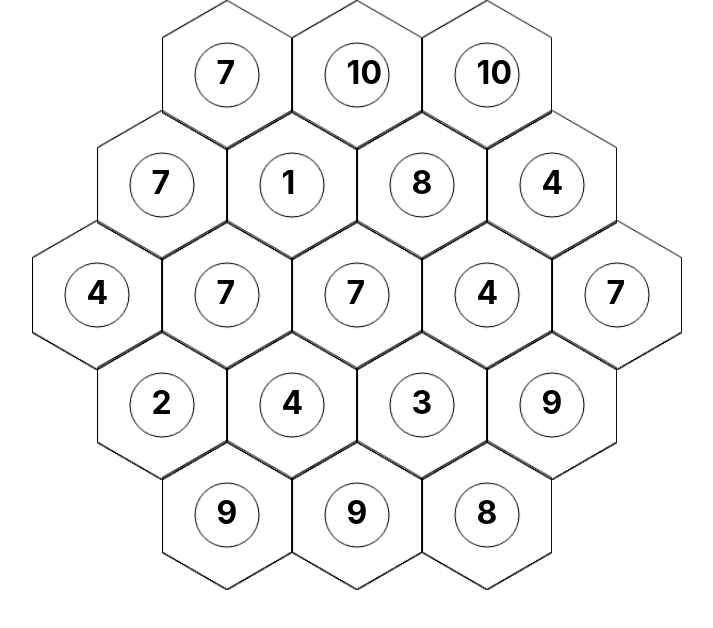
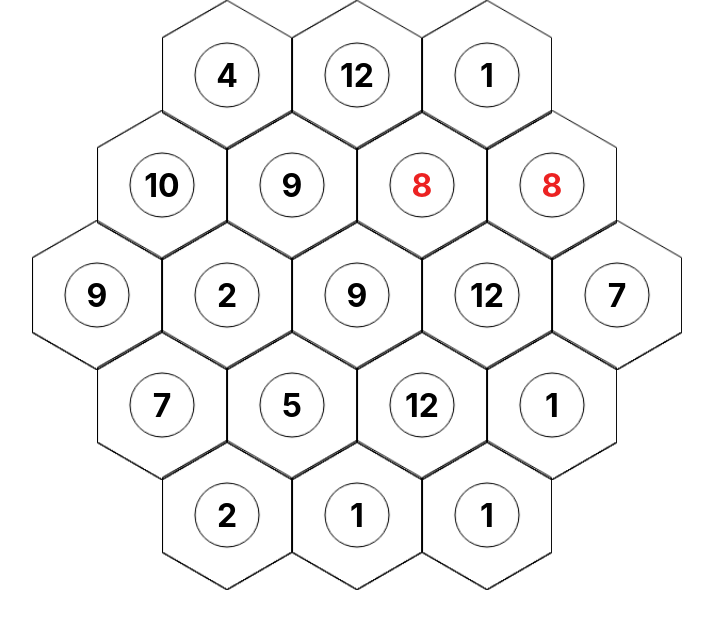
Before and after one commit to andrewthebare/catan_generator, a React (Create React App) app: page / in a window 1280 px wide. Shown: the top 628 px of the page, without its empty margins (283-996 px from the left). Built offline with nearby package versions, Linux system fonts and the light colour scheme.

Commit message:
Numbers are colored and better centered

```diff
--- a/src/App.js
+++ b/src/App.js
@@ -2,16 +2,13 @@ import React from "react";
 import './App.css';
 import Hex from "./Hex";
 import HexRow from "./HexRow";
+import Board from "./Board";
 
 
 function App() {
   return (
     <div className="App">
-      <HexRow hexNum={3} hexIndex={0}/>
-      <HexRow hexNum={4} hexIndex={4} hexStyle={{marginTop:-40,zIndex:-1}}/>
-      <HexRow hexNum={5} hexIndex={8} hexStyle={{marginTop:-40,zIndex:-1}}/>
-      <HexRow hexNum={4} hexIndex={14} hexStyle={{marginTop:-40,zIndex:-1}}/>
-      <HexRow hexNum={3} hexIndex={19} hexStyle={{marginTop:-40,zIndex:-1}}/>
+      <Board/>
     </div>
   );
 }
--- /dev/null
+++ b/src/Board.js
@@ -0,0 +1,21 @@
+import React, {useState, useEffect} from 'react';
+import { makeStyles } from '@material-ui/core/styles';
+import HexRow from "./HexRow";
+
+export default function Board(props){
+
+  const makeStandard = ()=>{
+    return(
+      <div>
+        <HexRow hexNum={3} hexIndex={0}/>
+        <HexRow hexNum={4} hexIndex={4} hexStyle={{marginTop:-40,zIndex:-1}}/>
+        <HexRow hexNum={5} hexIndex={8} hexStyle={{marginTop:-40,zIndex:-1}}/>
+        <HexRow hexNum={4} hexIndex={14} hexStyle={{marginTop:-40,zIndex:-1}}/>
+        <HexRow hexNum={3} hexIndex={19} hexStyle={{marginTop:-40,zIndex:-1}}/>
+      </div>
+    )
+  }
+
+  return makeStandard();
+
+}
--- a/src/Hex.js
+++ b/src/Hex.js
@@ -6,9 +6,10 @@ export default function Hex(props){
   const [hexID] = useState(props.hexID);
   const [diceNum, setDiceNum] = useState(props.diceNum);
   const [hexScale, setHexScale] = useState(70);
-
+  const [numColor, setNumColor] = useState('#000000');
   const width = 320;
   const height =160;
+
 
   const point = (x,y)=>{
     return {x:x,y:y};
@@ -34,7 +35,7 @@ export default function Hex(props){
   const drawHex = ()=>{
     let c = document.getElementById(hexID);
     let center = point(c.width/2,c.height/2);
-    console.log('Center: ', center);
+    // console.log('Center: ', center);
     for (let i = 0; i< 5; i++){
       drawLine(c,hexCoordinate(center,i),hexCoordinate(center,i+1))
     }
@@ -46,18 +47,28 @@ export default function Hex(props){
     ctx.stroke();
   }
 
+
+
+  const numberFixer = ()=>{
+    // setDiceNum(Math.floor(Math.random() * 12+1));
+    if (diceNum === 6 || diceNum === 8){
+      setNumColor('#ec2222');
+      console.log('Number should be Red');
+    }
+  }
   useEffect(() => {
     drawHex();
+    numberFixer();
   }, []);
 
-  const classes = useStyles({width,height});
+  const classes = useStyles({width,height,numColor});
   return(
     <div className={classes.holder}>
       <canvas id={hexID} className={classes.canvasHex}>
 
       </canvas>
       <div className={classes.numDisplay}>
-        <h1>{Math.floor(Math.random() * 12)}</h1>
+        <h1 className={classes.num}>{diceNum}</h1>
       </div>
     </div>
   );
@@ -79,16 +90,21 @@ const useStyles = makeStyles({
     width: props => props.width,
     height: props => props.height,
     backgroundColor:"transparent",
+  },
 
+  numDisplay:{
+    color:props => props.numColor,
+    position:"absolute",
+    top:'0%',
+    left:'0%',
+    right:'0%',
+    bottom:'0%',
     display:"flex",
     justifyContent:"center",
     alignItems:"center",
+    zIndex:1,
   },
-
-  numDisplay:{
-    position:"absolute",
-    top:'35%',
-    left:'42%',
-    zIndex:1,
+  num:{
+    verticalAlign:"middle",
   }
 })
--- a/src/HexRow.js
+++ b/src/HexRow.js
@@ -10,7 +10,7 @@ export default function HexRow(props){
 
     for (let i = 0; i < props.hexNum; i++){
       result.push(
-        <Hex hexID={'hex'+i+props.hexIndex}/>
+        <Hex hexID={'hex'+i+props.hexIndex} diceNum={Math.floor(Math.random() * 12+1)}/>
       )
     }
 
```
